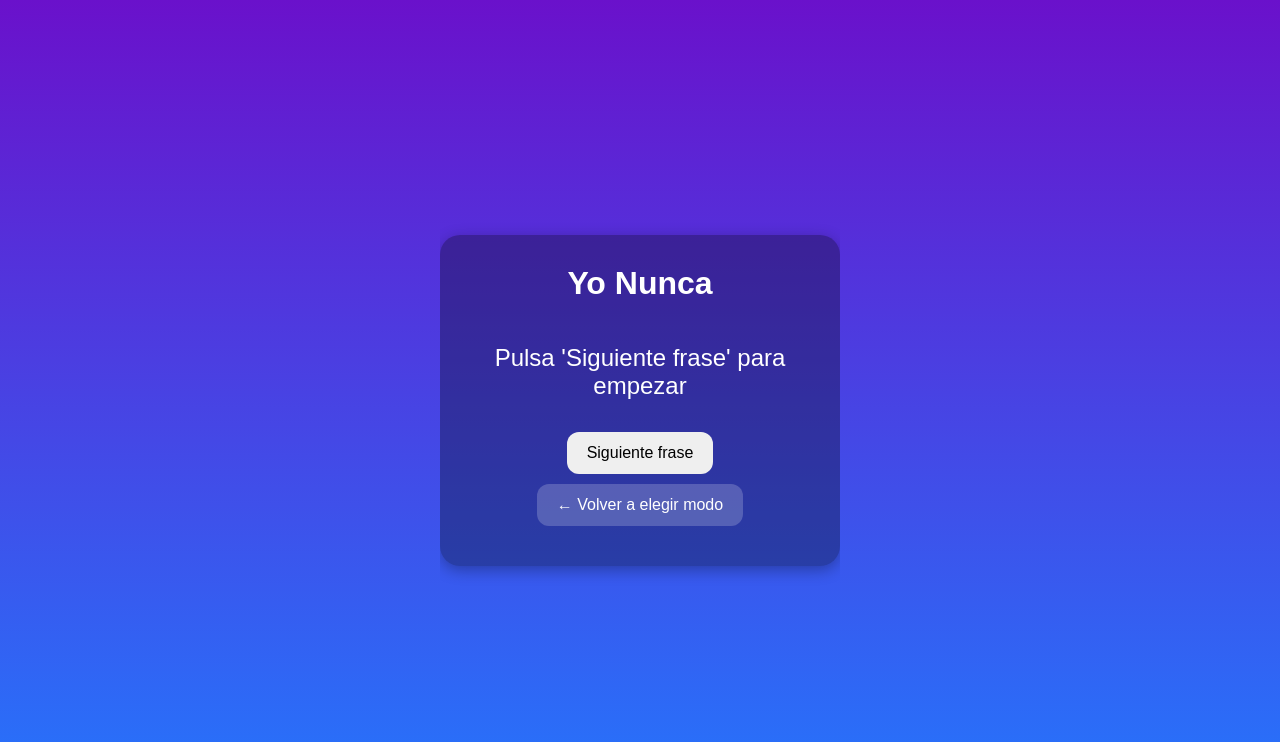
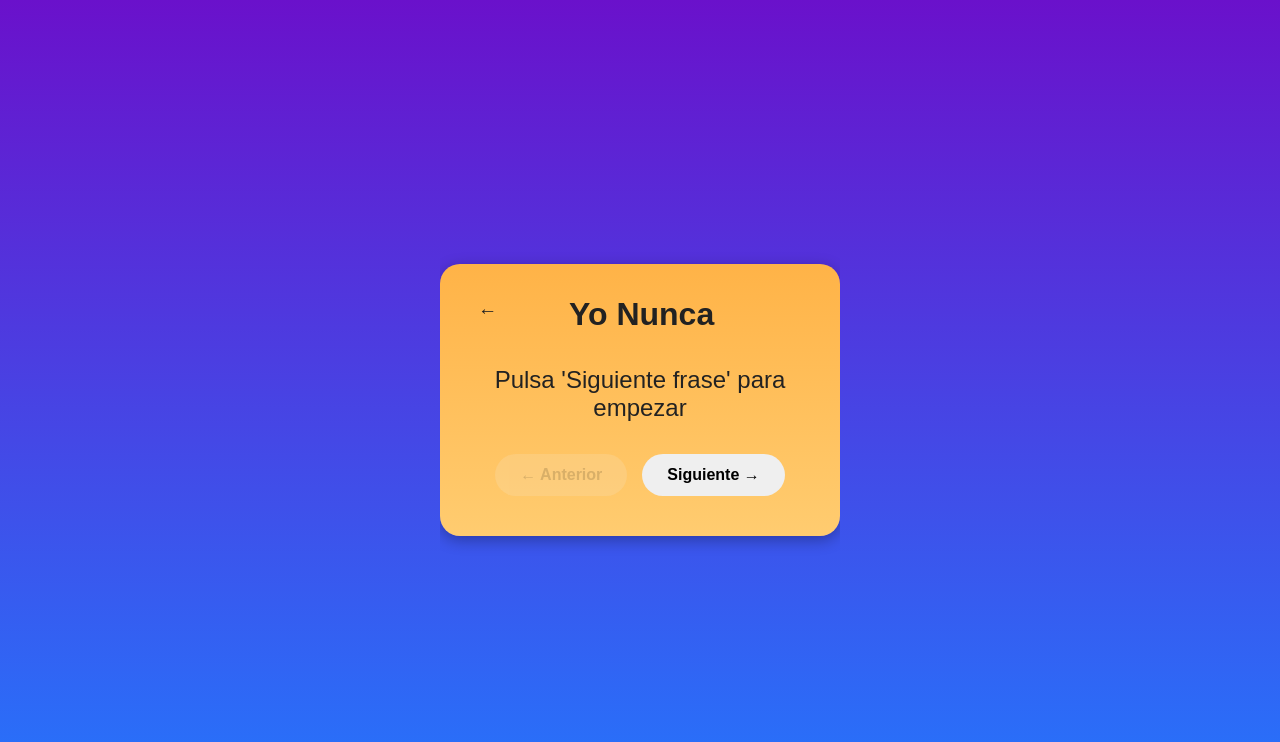
Before and after one commit to Guille814/yo-nunca-app, a React (Create React App) app: page / in a window 1280 px wide. Both pictures are taken after a click on the button "Modo Normal". Shown: the top 742 px of the page. Built offline with nearby package versions, Linux system fonts and the light colour scheme.

Commit message:
modos arreglados visual

```diff
--- a/src/App.js
+++ b/src/App.js
@@ -52,9 +52,32 @@ function AppWrapper() {
     return phrases[mode];
   };
 
+  // Fondos + colores según el modo
+  const backgroundByMode = {
+    normal: { bg: "linear-gradient(to bottom, #ffb347, #ffcc70)", text: "#222" },
+    hot: { bg: "linear-gradient(to bottom, #ff5e62, #ff9966)", text: "#fff" },
+    mix: { bg: "linear-gradient(to bottom, #6eff62, #a8ff78)", text: "#222" },
+    custom: { bg: "linear-gradient(to bottom, #6ee7b7, #34d399)", text: "#222" },
+    online: { bg: "linear-gradient(to bottom, #2575fc, #6a11cb)", text: "#fff" }
+  };
+
   return (
-    <div className="app">
-      <h1>Yo Nunca</h1>
+    <div
+      className="app"
+      style={{
+        background: mode ? backgroundByMode[mode]?.bg : "rgba(0,0,0,0.3)",
+        color: mode ? backgroundByMode[mode]?.text : "white"
+      }}
+    >
+      {/* Encabezado con Yo Nunca centrado */}
+      <div className="header">
+        {mode && mode !== "collect" && mode !== "online" && (
+          <button className="back-top" onClick={resetMode}>←</button>
+        )}
+        <h1>Yo Nunca</h1>
+        <div style={{ width: "32px" }}></div> {/* espaciador igual al ancho del botón */}
+      </div>
+
 
       {!mode && (
         <>
@@ -107,12 +130,9 @@ function AppWrapper() {
         </>
       )}
 
-      {/* Juego con frases cargadas */}
+      {/* Juego */}
       {mode && mode !== "collect" && mode !== "online" && (
-        <>
-          <Game phrases={getPhrasesForMode()} />
-          <button className="back-button" onClick={resetMode}>← Volver a elegir modo</button>
-        </>
+        <Game phrases={getPhrasesForMode()} />
       )}
 
       {/* Modo online */}
--- a/src/components/Game.jsx
+++ b/src/components/Game.jsx
@@ -2,6 +2,7 @@ import React, { useState } from "react";
 
 export default function Game({ phrases }) {
   const [remaining, setRemaining] = useState([...phrases]);
+  const [history, setHistory] = useState([]); // para ir hacia atrás
   const [current, setCurrent] = useState(null);
 
   const nextPhrase = () => {
@@ -11,14 +12,30 @@ export default function Game({ phrases }) {
     }
     const randomIndex = Math.floor(Math.random() * remaining.length);
     const phrase = remaining[randomIndex];
+
+    if (current) setHistory((prev) => [...prev, current]); // guardar anterior
     setCurrent(phrase);
     setRemaining((prev) => prev.filter((_, i) => i !== randomIndex));
+  };
+
+  const prevPhrase = () => {
+    if (history.length === 0) return;
+    const last = history[history.length - 1];
+    setHistory((prev) => prev.slice(0, -1));
+    if (current) setRemaining((prev) => [current, ...prev]); // devolver la actual al pool
+    setCurrent(last);
   };
 
   return (
     <div className="game">
       <p>{current || "Pulsa 'Siguiente frase' para empezar"}</p>
-      <button onClick={nextPhrase}>Siguiente frase</button>
+      <div className="game-buttons">
+        <button onClick={prevPhrase} disabled={history.length === 0}>
+          ← Anterior
+        </button>
+        <button onClick={nextPhrase}>Siguiente →</button>
+      </div>
+
     </div>
   );
 }
--- a/src/index.css
+++ b/src/index.css
@@ -5,18 +5,81 @@
   padding: 0;
 }
 
+/* Encabezado */
+.header {
+  display: flex;
+  align-items: center;
+  justify-content: space-between;
+  width: 100%;
+  margin-bottom: 20px;
+}
+
+.header h1 {
+  margin: 0;
+  font-size: 2rem;
+  text-align: center;
+  flex: 1;
+}
+
+.back-top {
+  background: transparent; /* solo flecha visible */
+  color: inherit;
+  padding: 4px 8px; /* mucho más pequeño */
+  font-size: 1.2rem;
+  border: none;
+  cursor: pointer;
+  border-radius: 6px;
+  transition: all 0.2s;
+}
+
+.back-top:hover {
+  transform: scale(1.1);
+}
+
+/* Botones de juego */
+.game-buttons {
+  display: flex;
+  gap: 15px;
+  justify-content: center;
+  margin-top: 20px;
+}
+
+.game-buttons button {
+  padding: 12px 25px;
+  font-size: 16px;
+  border: none;
+  border-radius: 30px;
+  cursor: pointer;
+  font-weight: bold;
+  transition: all 0.2s;
+}
+
+.game-buttons button:hover {
+  transform: translateY(-2px);
+}
+
+.game-buttons button:disabled {
+  opacity: 0.5;
+  cursor: not-allowed;
+}
+
+
 /* Contenedor completo */
-html, body {
+html,
+body {
   height: 100%;
   margin: 0;
   font-family: Arial, sans-serif;
   background: linear-gradient(to bottom, #6a11cb, #2575fc);
-  color: white;
+  color: inherit;
 
   display: flex;
-  justify-content: center; /* centra horizontal */
-  align-items: center;     /* centra vertical */
-  overflow-x: hidden;      /* evita que nada empuje a los lados */
+  justify-content: center;
+  /* centra horizontal */
+  align-items: center;
+  /* centra vertical */
+  overflow-x: hidden;
+  /* evita que nada empuje a los lados */
 }
 
 /* Caja tipo app */
@@ -26,12 +89,14 @@ html, body {
   align-items: center;
   justify-content: center;
 
-  width: 100%;         /* siempre 100% en móvil */
-  max-width: 400px;    /* límite en escritorio */
+  width: 100%;
+  /* siempre 100% en móvil */
+  max-width: 400px;
+  /* límite en escritorio */
   padding: 30px;
-  background: rgba(0,0,0,0.3);
+  background: rgba(0, 0, 0, 0.3);
   border-radius: 20px;
-  box-shadow: 0 4px 15px rgba(0,0,0,0.3);
+  box-shadow: 0 4px 15px rgba(0, 0, 0, 0.3);
   text-align: center;
 }
 
@@ -60,17 +125,24 @@ button:hover {
 /* Contenedor de modos */
 .mode-selector {
   display: flex;
-  flex-direction: column; /* apilados */
-  gap: 15px; /* separación entre botones */
-  width: 100%; /* ocupa todo el ancho de la app */
-  max-width: 300px; /* ancho máximo en escritorio */
-  align-items: center; /* centra los botones horizontalmente */
+  flex-direction: column;
+  /* apilados */
+  gap: 15px;
+  /* separación entre botones */
+  width: 100%;
+  /* ocupa todo el ancho de la app */
+  max-width: 300px;
+  /* ancho máximo en escritorio */
+  align-items: center;
+  /* centra los botones horizontalmente */
 }
 
 /* Botones de modo */
 .mode-selector button {
-  width: 100%; /* fuerza que los botones ocupen todo el ancho del contenedor */
-  max-width: 300px; /* opcional: evita que sean demasiado grandes */
+  width: 100%;
+  /* fuerza que los botones ocupen todo el ancho del contenedor */
+  max-width: 300px;
+  /* opcional: evita que sean demasiado grandes */
 }
 
 
@@ -93,7 +165,7 @@ button:hover {
 
 /* Botón de volver */
 .back-button {
-  background-color: rgba(255,255,255,0.2);
+  background-color: rgba(255, 255, 255, 0.2);
   color: white;
 }
 
@@ -102,8 +174,10 @@ button:hover {
   font-size: 1.5rem;
   margin-bottom: 20px;
   min-height: 80px;
-  width: 100%;              /* ocupa siempre todo el ancho de la caja */
-  overflow-wrap: anywhere;  /* fuerza salto en palabras largas */
+  width: 100%;
+  /* ocupa siempre todo el ancho de la caja */
+  overflow-wrap: anywhere;
+  /* fuerza salto en palabras largas */
   white-space: normal;
   display: flex;
   align-items: center;
@@ -113,12 +187,15 @@ button:hover {
 
 .custom-input-container {
   display: flex;
-  gap: 10px;          /* separación entre input y botón */
-  margin-bottom: 20px; /* espacio debajo del input */
+  gap: 10px;
+  /* separación entre input y botón */
+  margin-bottom: 20px;
+  /* espacio debajo del input */
 }
 
 .custom-input-container input {
-  flex: 1;             /* ocupa el máximo espacio disponible */
+  flex: 1;
+  /* ocupa el máximo espacio disponible */
   padding: 10px;
   border-radius: 10px;
   border: none;
@@ -161,12 +238,33 @@ button:hover {
     font-size: 1.8rem;
   }
 
-  button {
-    width: 100%;
+  .mode-selector button,
+  .game-buttons button,
+  .custom-input-container button,
+  .start-button {
+    width: 100%; /* solo estos botones ocupan todo el ancho */
   }
 
   .game p {
     font-size: 1.3rem;
     min-height: 70px;
   }
+  .back-top {
+  background: rgba(255, 255, 255, 0.2); /* fondo semitransparente */
+  color: inherit;
+  font-size: 1.2rem;
+  padding: 6px 10px; /* tamaño compacto */
+  border: none;
+  border-radius: 8px; /* redondeado */
+  cursor: pointer;
+  transition: all 0.2s;
+  box-shadow: 0 2px 5px rgba(0,0,0,0.2); /* sombra ligera */
 }
+
+.back-top:hover {
+  background: rgba(255, 255, 255, 0.35); /* más visible al pasar el ratón */
+  transform: scale(1.15);
+  box-shadow: 0 4px 10px rgba(0,0,0,0.3); /* sombra más intensa */
+}
+
+}
```
